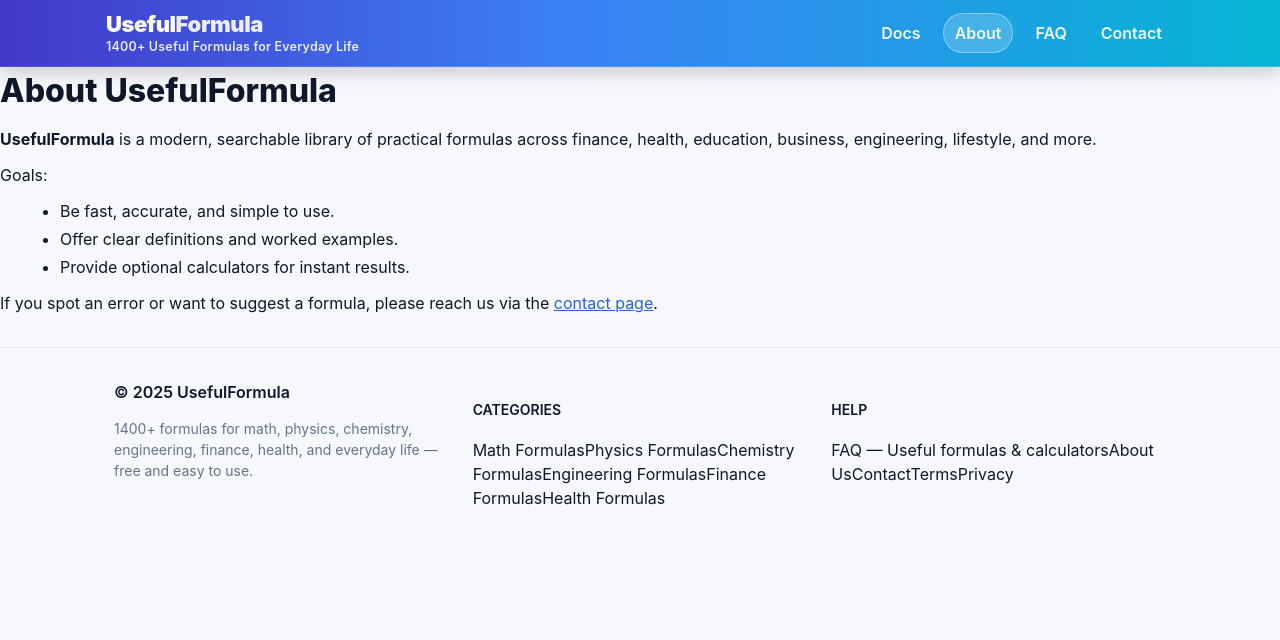
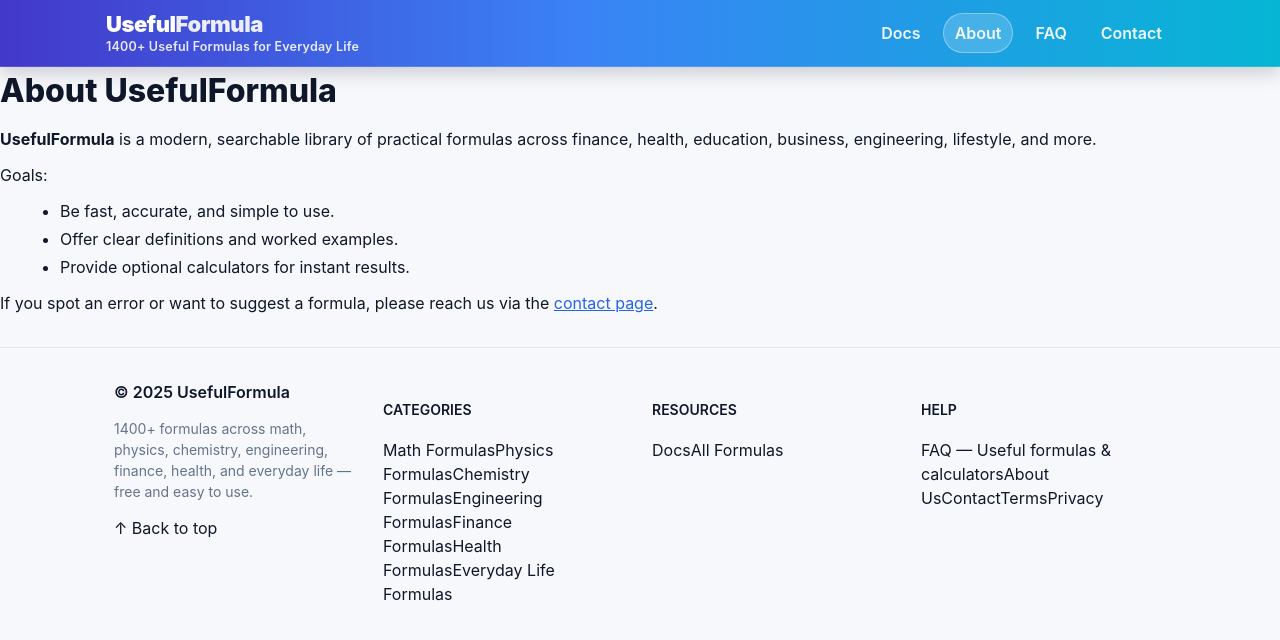
Before and after one commit to dhaneshkmd/usefulformula, a Next.js app: page /about in a window 1280 px wide. Shown: the top 640 px of the page. Built offline with nearby package versions, Linux system fonts and the light colour scheme.

Commit message:
Update Footer.tsx

```diff
--- a/app/components/Footer.tsx
+++ b/app/components/Footer.tsx
@@ -1,3 +1,5 @@
+import Link from "next/link";
+
 export default function Footer() {
   const year = new Date().getFullYear();
 
@@ -7,7 +9,7 @@ export default function Footer() {
       style={{ borderTop: "1px solid var(--border)", marginTop: 32 }}
     >
       <div
-        className="mx-auto max-w-6xl px-6 py-10 text-sm text-gray-600 grid gap-8 sm:grid-cols-3"
+        className="mx-auto max-w-6xl px-6 py-10 text-sm text-gray-600 grid gap-8 sm:grid-cols-4"
         style={{
           maxWidth: 1100,
           margin: "0 auto",
@@ -26,9 +28,14 @@ export default function Footer() {
             © {year} UsefulFormula
           </div>
           <p style={{ fontSize: 14, color: "var(--muted)" }}>
-            1400+ formulas for math, physics, chemistry, engineering, finance,
-            health, and everyday life — free and easy to use.
+            1400+ formulas across math, physics, chemistry, engineering,
+            finance, health, and everyday life — free and easy to use.
           </p>
+          <div className="mt-3">
+            <a href="#top" className="hover:underline text-xs">
+              ↑ Back to top
+            </a>
+          </div>
         </div>
 
         {/* Categories */}
@@ -40,12 +47,27 @@ export default function Footer() {
             Categories
           </h4>
           <nav className="flex flex-col gap-1">
-            <a href="/math" className="hover:underline">Math Formulas</a>
-            <a href="/physics" className="hover:underline">Physics Formulas</a>
-            <a href="/chemistry" className="hover:underline">Chemistry Formulas</a>
-            <a href="/engineering" className="hover:underline">Engineering Formulas</a>
-            <a href="/finance" className="hover:underline">Finance Formulas</a>
-            <a href="/health" className="hover:underline">Health Formulas</a>
+            <Link href="/math" className="hover:underline">Math Formulas</Link>
+            <Link href="/physics" className="hover:underline">Physics Formulas</Link>
+            <Link href="/chemistry" className="hover:underline">Chemistry Formulas</Link>
+            <Link href="/engineering" className="hover:underline">Engineering Formulas</Link>
+            <Link href="/finance" className="hover:underline">Finance Formulas</Link>
+            <Link href="/health" className="hover:underline">Health Formulas</Link>
+            <Link href="/life" className="hover:underline">Everyday Life Formulas</Link>
+          </nav>
+        </div>
+
+        {/* Docs / Resources */}
+        <div>
+          <h4
+            className="font-semibold text-gray-800 mb-2"
+            style={{ fontWeight: 600, fontSize: 14, textTransform: "uppercase" }}
+          >
+            Resources
+          </h4>
+          <nav className="flex flex-col gap-1">
+            <Link href="/docs" className="hover:underline">Docs</Link>
+            <Link href="/formula" className="hover:underline">All Formulas</Link>
           </nav>
         </div>
 
@@ -58,13 +80,13 @@ export default function Footer() {
             Help
           </h4>
           <nav className="flex flex-col gap-1">
-            <a href="/faq" className="hover:underline">
+            <Link href="/faq" className="hover:underline">
               FAQ — Useful formulas & calculators
-            </a>
-            <a href="/about" className="hover:underline">About Us</a>
-            <a href="/contact" className="hover:underline">Contact</a>
-            <a href="/terms" className="hover:underline">Terms</a>
-            <a href="/privacy" className="hover:underline">Privacy</a>
+            </Link>
+            <Link href="/about" className="hover:underline">About Us</Link>
+            <Link href="/contact" className="hover:underline">Contact</Link>
+            <Link href="/terms" className="hover:underline">Terms</Link>
+            <Link href="/privacy" className="hover:underline">Privacy</Link>
           </nav>
         </div>
       </div>
```
